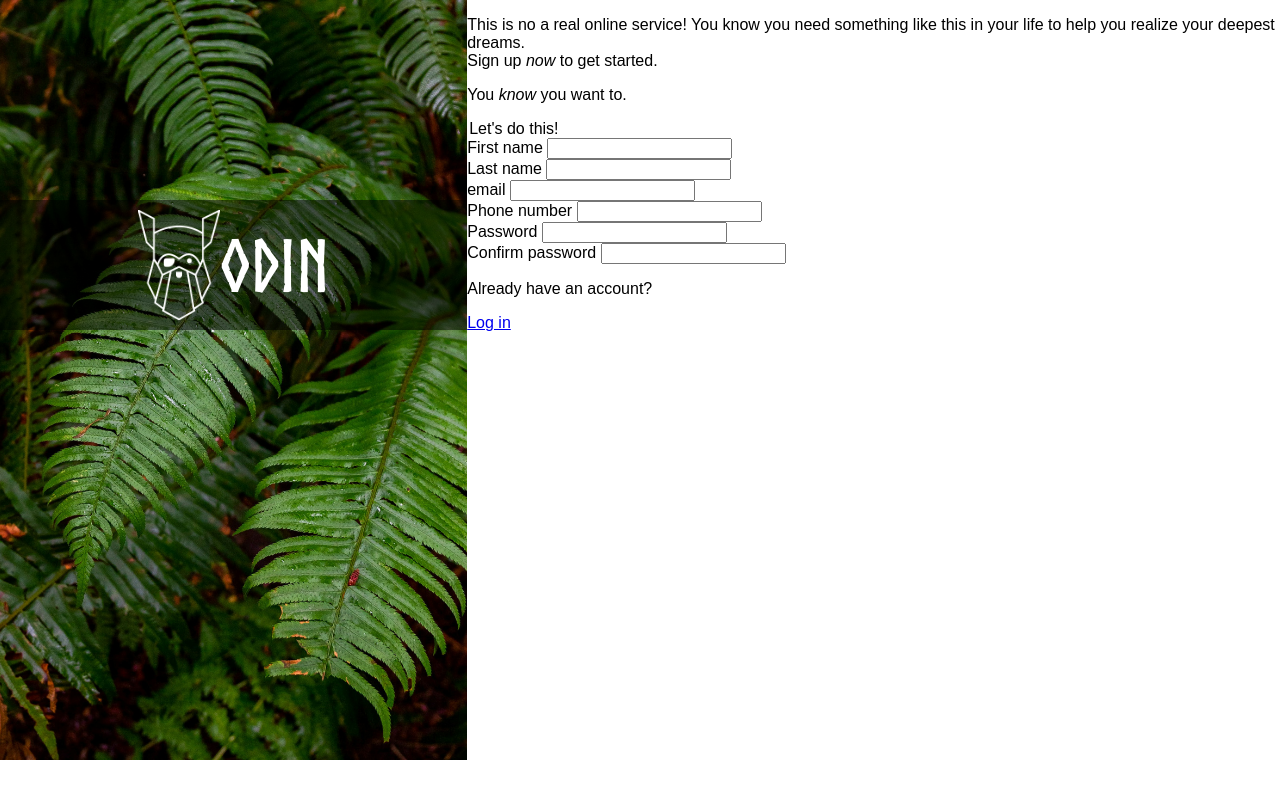
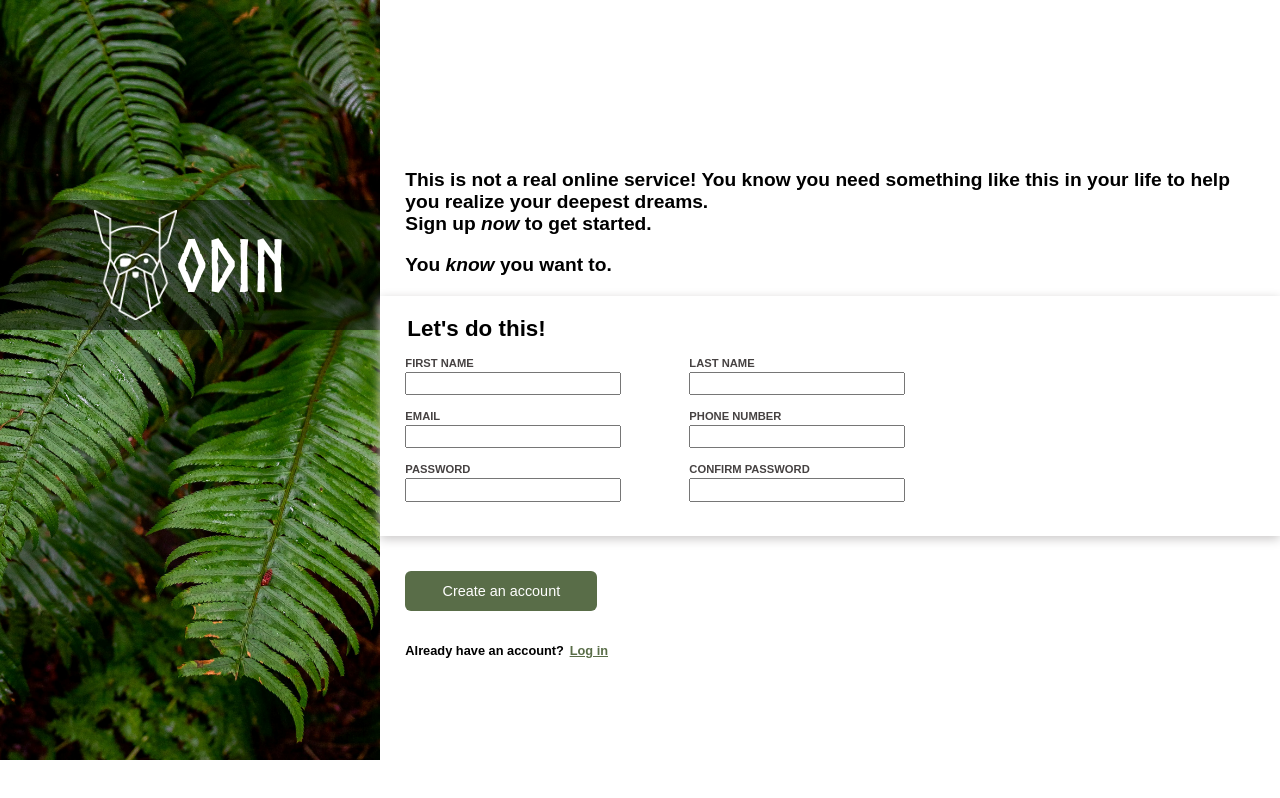
Before and after one commit to li-maksim/forms, a plain HTML site: page index.html in a window 1280 px wide. Drawn offline with Linux system fonts and the light colour scheme.

Commit message:
Styled forms
Added basic styles to forms, button and link.

```diff
--- a/index.html
+++ b/index.html
@@ -16,7 +16,7 @@
         </div>
         <div class="right">
             <div class="text">
-                <p>This is no a real online service! You know you need something like this in your life to help you realize your deepest dreams. <br>Sign up <em>now</em> to get started.
+                <p>This is not a real online service! You know you need something like this in your life to help you realize your deepest dreams. <br>Sign up <em>now</em> to get started.
                 </p>
                 <p>
                     You <em>know</em> you want to.
@@ -55,6 +55,7 @@
                         </div>
                     </div>
                 </div>
+                <button>Create an account</button>
             </form>
             <div class="log_in">
                 <p>Already have an account?</p>
--- a/style.css
+++ b/style.css
@@ -1,6 +1,10 @@
 @font-face {
     font-family: 'Norse Bold';
     src: url(fonts/Norse-Bold.otf);
+}
+
+:root {
+    --btn-color: #596D48;
 }
 
 * {
@@ -44,5 +48,77 @@ body {
 }
 
 .right  {
+    box-sizing: border-box;
+    height: 760px;
+    padding: 150px 0 150px 0;
     display: block;
+    font-size: 1.2rem;
+    font-weight: 600;
 }
+
+.right .text {
+    padding: 0 25px 0 25px;
+}
+
+.right .form_block {
+    height: 200px;
+    padding: 20px 25px 20px 25px;
+    box-shadow: 0 3px 10px rgb(202, 200, 200);
+}
+
+.right .form_block legend {
+    font-size: 1.4rem;
+}
+
+.right .form_block .inputs {
+    width: 500px;
+    display: flex;
+    justify-content: space-between;
+    flex-wrap: wrap;
+}
+
+.right .form_block .inputs .input_wrap {
+    margin-top: 15px;
+    font-size: 0.7rem;
+    color: rgb(70, 66, 66);
+    text-transform: uppercase;
+    display: flex;
+    flex-direction: column;
+    justify-content: space-between;
+}
+
+.right .form_block .inputs .input_wrap input {
+    margin-top: 3px;
+    height: 1.3em;
+    width: 13rem;
+}
+
+.right button {
+    margin-top: 35px;
+    margin-left: 25px;
+    width: 12rem;
+    height: 2.5rem;
+    background-color: var(--btn-color);
+    color: white;
+    border: none;
+    border-radius: 6px;
+    font-size: 0.9rem;s
+    font-weight: 700;
+}
+
+.right button:hover {
+    box-shadow: 0 0 20px var(--btn-color);
+}
+
+.right .log_in {
+    font-size: 0.8rem;
+    display: flex;
+    margin-top: 20px;
+    margin-left: 25px;
+    align-items: center;
+    gap: 0.8ch;
+}
+
+.right .log_in a {
+    color: var(--btn-color);
+}
```
